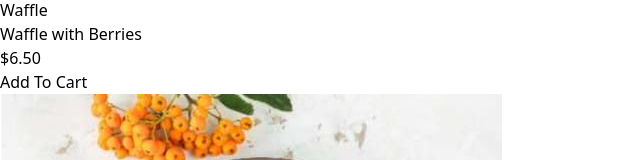
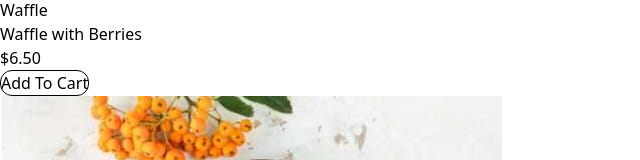
Before and after one commit to Akelpha/product-list-with-cart-react, a Next.js app: page / in a window 1280 px wide. Shown: the part 506-666 px from the top of the page, without its empty margins (0-640 px from the left). Built offline with nearby package versions, Linux system fonts and the light colour scheme.

Commit message:
Enhance Card component styling with rounded borders and update global CSS variables for consistent theming

```diff
--- a/src/app/components/card.tsx
+++ b/src/app/components/card.tsx
@@ -104,7 +104,7 @@ const data = [
 
 function Button() {
     return (
-        <button type="button">Add To Cart</button>
+        <button type="button" className="border rounded-xl bg-">Add To Cart</button>
     )
 }
 export default function Card() {
```
